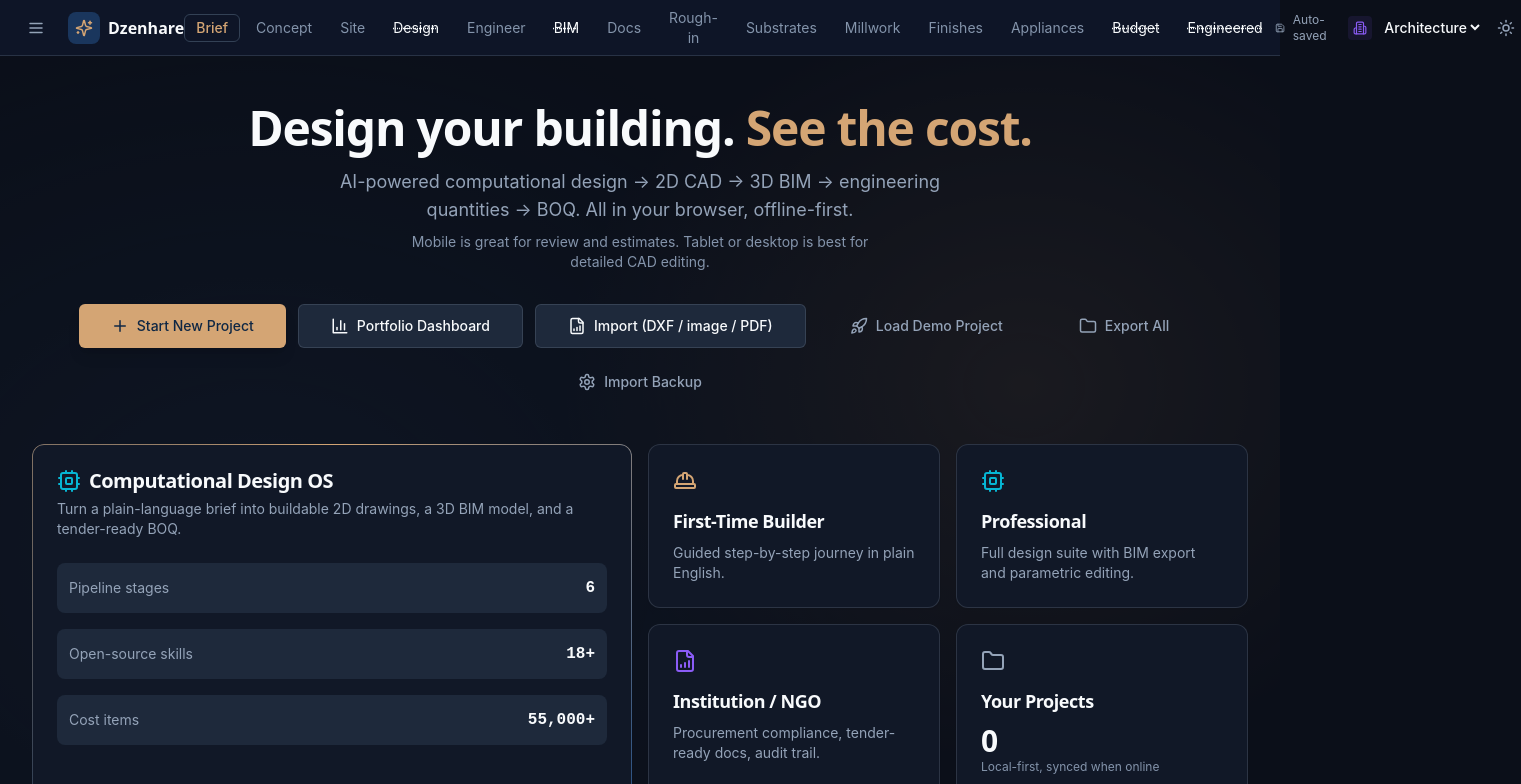
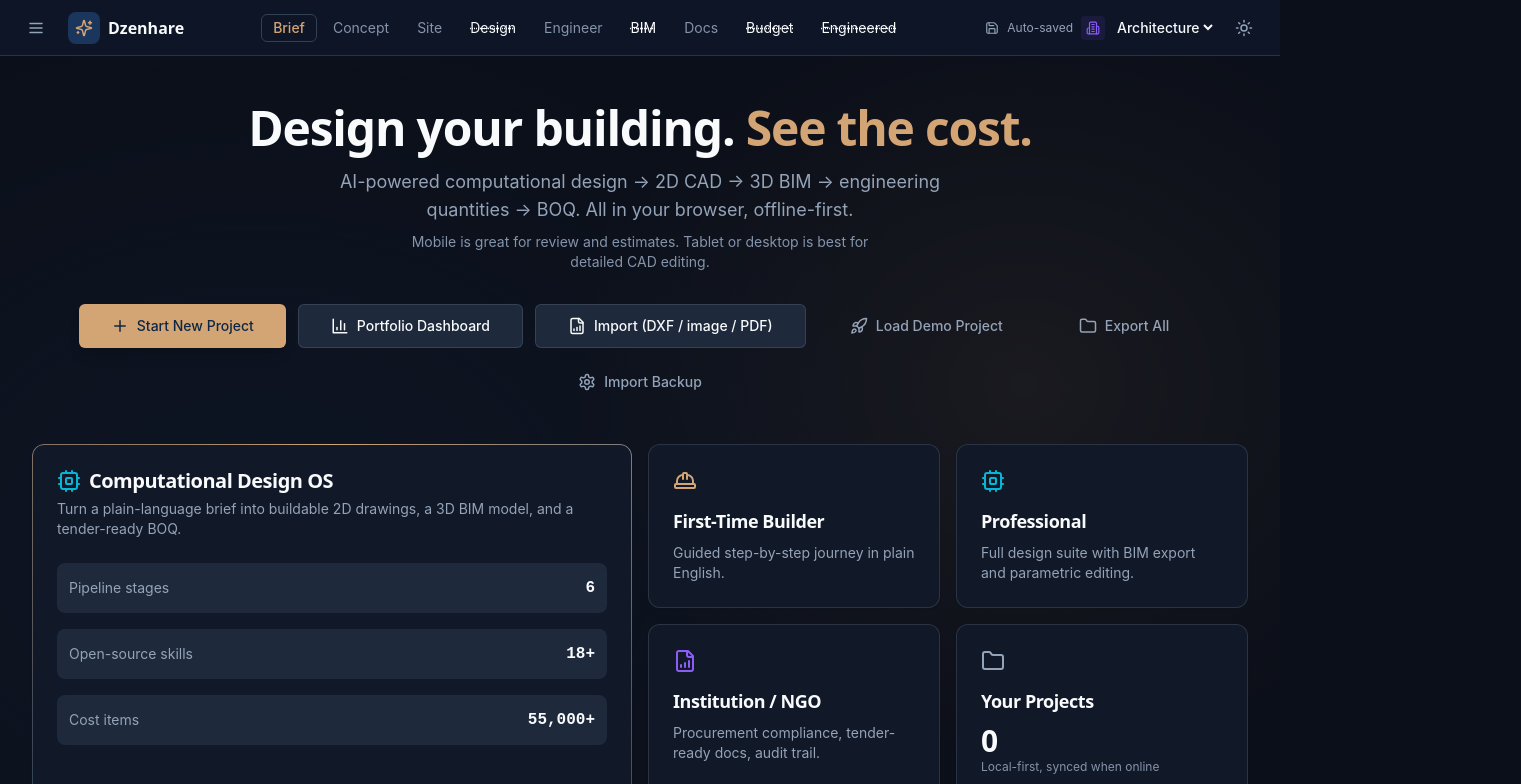
Before and after one commit to securequalitybuilders-art/budget-engineer, a React (Vite) app: page / in a window 1280 px wide. Shown: the top 784 px of the page, 1521 px wide, since content can reach past the window. Built offline with nearby package versions, Linux system fonts and the light colour scheme.

Commit message:
refactor: move construction phases into BimStage hub, remove 5 rail stages

```diff
--- a/src/components/dashboard/stages.ts
+++ b/src/components/dashboard/stages.ts
@@ -15,7 +15,7 @@
 }
 
 /** Map old numeric stages to StageId for backward compat */
-const NUM_TO_STAGE_ID: StageId[] = ['brief', 'concept', 'design', 'bim', 'rough-in', 'substrates', 'millwork', 'finishes', 'appliances', 'budget', 'budget-engineered'];
+const NUM_TO_STAGE_ID: StageId[] = ['brief', 'concept', 'site-analysis', 'design', 'engineering', 'bim', 'docs-bim', 'budget', 'budget-engineered'];
 
 /** Get stages for a discipline as the old WorkflowStage format */
 export function getStagesForDisciplineLegacy(discipline: DisciplineId): WorkflowStage[] {
--- a/src/components/dashboard/stages/BimStage.tsx
+++ b/src/components/dashboard/stages/BimStage.tsx
@@ -3,7 +3,7 @@
 import { GlbSiteViewer } from '@/components/bim/GlbSiteViewer'
 import { DrawingsPanel } from '@/components/drawings/DrawingsPanel'
 import { Button } from '@/components/ui/Button'
-import { Box, LayoutGrid, Boxes, Globe } from 'lucide-react'
+import { Box, LayoutGrid, Boxes, Globe, Wrench, Layers, LayoutPanelTop, Palette, Plug, Clock } from 'lucide-react'
 import { motion } from 'framer-motion'
 import { ErrorBoundary } from '@/components/common/ErrorBoundary'
 import { useGlbExport } from '@/hooks/useGlbExport'
@@ -11,8 +11,29 @@
 import type { PlanModel } from '@/domain/plan'
 import type { DesignOption } from '@/domain/boq'
 import { useDrawingRegisterStore } from '@/stores/drawingRegisterStore'
+import { ConstructionPhaseView } from '@/components/construction/ConstructionPhaseView'
+import { ROUGH_IN_PHASE, SUBSTRATES_PHASE, MILLWORK_PHASE, FINISHES_PHASE, APPLIANCES_PHASE } from '@/engine/construction/constructionPhases'
 
-type BimView = 'model' | 'site' | 'drawings'
+type BimView = 'model' | 'site' | 'drawings' | '4d-sequence' | 'construction'
+
+/** Construction sub-tab within BIM */
+type ConstructionPhaseTab = 'rough-in' | 'substrates' | 'millwork' | 'finishes' | 'appliances'
+
+const CONSTRUCTION_TABS: { key: ConstructionPhaseTab; label: string; icon: typeof Wrench }[] = [
+  { key: 'rough-in', label: 'Rough-in', icon: Wrench },
+  { key: 'substrates', label: 'Substrates', icon: Layers },
+  { key: 'millwork', label: 'Millwork', icon: LayoutPanelTop },
+  { key: 'finishes', label: 'Finishes', icon: Palette },
+  { key: 'appliances', label: 'Appliances', icon: Plug },
+]
+
+const PHASE_MAP = {
+  'rough-in': ROUGH_IN_PHASE,
+  'substrates': SUBSTRATES_PHASE,
+  'millwork': MILLWORK_PHASE,
+  'finishes': FINISHES_PHASE,
+  'appliances': APPLIANCES_PHASE,
+} as const
 
 interface BimStageProps {
   activePlan: PlanModel | null
@@ -21,6 +42,7 @@
 
 export function BimStage({ activePlan, selectedDesign }: BimStageProps) {
   const [view, setView] = useState<BimView>('model')
+  const [constructionTab, setConstructionTab] = useState<ConstructionPhaseTab>('rough-in')
   const { glbUrl, isExporting, error: exportError, generate, download } = useGlbExport()
   const registerSheets = useDrawingRegisterStore((s) => s.sheets)
   const initializeRegister = useDrawingRegisterStore((s) => s.initialize)
@@ -82,7 +104,7 @@
 
   return (
     <div className="flex h-full flex-col">
-      <div className="flex items-center gap-2 border-b border-[var(--border-default)] px-4 py-2">
+      <div className="flex items-center gap-2 border-b border-[var(--border-default)] px-4 py-2 overflow-x-auto">
         <Button
           variant={view === 'model' ? 'brand' : 'ghost'}
           size="sm"
@@ -103,6 +125,23 @@
           onClick={() => setView('drawings')}
         >
           <LayoutGrid size={14} className="mr-1" /> Drawings
+        </Button>
+
+        <div className="mx-1 h-5 w-px bg-stone-700/60 shrink-0" />
+
+        <Button
+          variant={view === '4d-sequence' ? 'brand' : 'ghost'}
+          size="sm"
+          onClick={() => setView('4d-sequence')}
+        >
+          <Clock size={14} className="mr-1" /> 4D Sequencing
+        </Button>
+        <Button
+          variant={view === 'construction' ? 'brand' : 'ghost'}
+          size="sm"
+          onClick={() => setView('construction')}
+        >
+          <Wrench size={14} className="mr-1" /> Construction
         </Button>
       </div>
 
@@ -155,6 +194,53 @@
               <DrawingsPanel activePlan={activePlan} design={selectedDesign} floors={selectedDesign?.floors ?? 1} />
             </ErrorBoundary>
           )}
+
+          {/* 4D Construction Sequencing */}
+          {view === '4d-sequence' && (
+            <div className="flex flex-1 flex-col items-center justify-center gap-4 bg-stone-900/50 rounded-lg border border-stone-800 p-8">
+              <Clock size={48} className="text-cyan-500/60" />
+              <h3 className="text-lg font-semibold text-stone-200">4D Construction Sequencing</h3>
+              <p className="text-sm text-stone-400 max-w-lg text-center">
+                Visualise the build timeline overlaid on the 3D model. Each construction phase (foundation → superstructure → roof → services → finishes)
+                is animated in order, showing materials arriving on-site and being installed.
+              </p>
+              <div className="text-xs text-stone-400 bg-stone-800/60 px-3 py-1.5 rounded">
+                Coming soon — connects to Execution Monitor milestones
+              </div>
+            </div>
+          )}
+
+          {/* Layered Construction Assembly — 5 sub-tabs */}
+          {view === 'construction' && (
+            <div className="flex flex-col h-full gap-2">
+              {/* Construction phase sub-tabs */}
+              <div className="flex items-center gap-1 border-b border-stone-800 pb-2">
+                {CONSTRUCTION_TABS.map((tab) => {
+                  const Icon = tab.icon
+                  const isActive = constructionTab === tab.key
+                  return (
+                    <button
+                      key={tab.key}
+                      onClick={() => setConstructionTab(tab.key)}
+                      className={`flex items-center gap-1.5 rounded-md px-3 py-1.5 text-xs font-medium transition-colors ${
+                        isActive
+                          ? 'bg-cyan-500/10 text-cyan-300 border border-cyan-500/20'
+                          : 'text-stone-400 hover:text-stone-200 hover:bg-stone-800/60'
+                      }`}
+                    >
+                      <Icon size={12} />
+                      {tab.label}
+                    </button>
+                  )
+                })}
+              </div>
+
+              {/* Active phase content */}
+              <div className="flex-1 overflow-auto">
+                <ConstructionPhaseView phase={PHASE_MAP[constructionTab]} />
+              </div>
+            </div>
+          )}
         </div>
       </div>
     </div>
--- a/src/lib/studio/stageRegistry.ts
+++ b/src/lib/studio/stageRegistry.ts
@@ -4,11 +4,6 @@
   FileText,
   PenTool,
   Box,
-  Wrench,
-  Layers,
-  LayoutPanelTop,
-  Palette,
-  Plug,
   DollarSign,
   FileSpreadsheet,
   Globe,
@@ -25,11 +20,6 @@
   | 'engineering'
   | 'bim'
   | 'docs-bim'
-  | 'rough-in'
-  | 'substrates'
-  | 'millwork'
-  | 'finishes'
-  | 'appliances'
   | 'budget'
   | 'budget-engineered';
 
@@ -92,41 +82,6 @@
     icon: BookOpen,
   },
   {
-    id: 'rough-in',
-    label: 'Rough-in & Infrastructure',
-    shortLabel: 'Rough-in',
-    description: 'Laying out plumbing pipes, drains, and electrical conduits.',
-    icon: Wrench,
-  },
-  {
-    id: 'substrates',
-    label: 'Substrates & Enclosures',
-    shortLabel: 'Substrates',
-    description: 'Wall plastering, waterproofing, and tile backing.',
-    icon: Layers,
-  },
-  {
-    id: 'millwork',
-    label: 'Primary Millwork & Fixtures',
-    shortLabel: 'Millwork',
-    description: 'Base and wall cabinet installation, sink fitting, backsplash.',
-    icon: LayoutPanelTop,
-  },
-  {
-    id: 'finishes',
-    label: 'Finishes',
-    shortLabel: 'Finishes',
-    description: 'Wooden floor laying (done after heavy cabinet installation).',
-    icon: Palette,
-  },
-  {
-    id: 'appliances',
-    label: 'Appliances & Staging',
-    shortLabel: 'Appliances',
-    description: 'Installing the oven, stovetop, and countertop accessories.',
-    icon: Plug,
-  },
-  {
     id: 'budget',
     label: 'Budget',
     shortLabel: 'Budget',
@@ -161,14 +116,14 @@
 }
 
 const STAGE_ORDER: Record<DisciplineId, StageId[]> = {
-  ARCH: ['brief', 'concept', 'site-analysis', 'design', 'engineering', 'bim', 'docs-bim', 'rough-in', 'substrates', 'millwork', 'finishes', 'appliances', 'budget', 'budget-engineered'],
-  STR: ['brief', 'concept', 'design', 'engineering', 'bim', 'docs-bim', 'rough-in', 'substrates', 'budget', 'budget-engineered'],
-  MEP: ['brief', 'design', 'engineering', 'bim', 'docs-bim', 'rough-in', 'budget', 'budget-engineered'],
-  ELEC: ['brief', 'design', 'engineering', 'bim', 'docs-bim', 'rough-in', 'budget', 'budget-engineered'],
-  PLUM: ['brief', 'design', 'engineering', 'bim', 'docs-bim', 'rough-in', 'budget', 'budget-engineered'],
-  INT: ['brief', 'concept', 'design', 'engineering', 'bim', 'docs-bim', 'rough-in', 'millwork', 'finishes', 'budget', 'budget-engineered'],
-  LAND: ['brief', 'concept', 'site-analysis', 'design', 'engineering', 'bim', 'docs-bim', 'rough-in', 'substrates', 'budget', 'budget-engineered'],
-  CIVIL: ['brief', 'concept', 'site-analysis', 'design', 'engineering', 'bim', 'docs-bim', 'rough-in', 'substrates', 'budget', 'budget-engineered'],
+  ARCH: ['brief', 'concept', 'site-analysis', 'design', 'engineering', 'bim', 'docs-bim', 'budget', 'budget-engineered'],
+  STR: ['brief', 'concept', 'design', 'engineering', 'bim', 'docs-bim', 'budget', 'budget-engineered'],
+  MEP: ['brief', 'design', 'engineering', 'bim', 'docs-bim', 'budget', 'budget-engineered'],
+  ELEC: ['brief', 'design', 'engineering', 'bim', 'docs-bim', 'budget', 'budget-engineered'],
+  PLUM: ['brief', 'design', 'engineering', 'bim', 'docs-bim', 'budget', 'budget-engineered'],
+  INT: ['brief', 'concept', 'design', 'engineering', 'bim', 'docs-bim', 'budget', 'budget-engineered'],
+  LAND: ['brief', 'concept', 'site-analysis', 'design', 'engineering', 'bim', 'docs-bim', 'budget', 'budget-engineered'],
+  CIVIL: ['brief', 'concept', 'site-analysis', 'design', 'engineering', 'bim', 'docs-bim', 'budget', 'budget-engineered'],
 };
 
 export function isStageInDiscipline(stage: StageId, discipline: DisciplineId): boolean {
--- a/src/pages/Dashboard.tsx
+++ b/src/pages/Dashboard.tsx
@@ -22,11 +22,6 @@
 const SiteAnalysisStage = lazy(() => import('@/components/dashboard/stages/SiteAnalysisStage').then(m => ({ default: m.SiteAnalysisStage })));
 const DesignStage = lazy(() => import('@/components/dashboard/stages/DesignStage').then(m => ({ default: m.DesignStage })));
 const BimStage = lazy(() => import('@/components/dashboard/stages/BimStage').then(m => ({ default: m.BimStage })));
-const RoughInStage = lazy(() => import('@/components/dashboard/stages/RoughInStage').then(m => ({ default: m.RoughInStage })));
-const SubstratesStage = lazy(() => import('@/components/dashboard/stages/SubstratesStage').then(m => ({ default: m.SubstratesStage })));
-const MillworkStage = lazy(() => import('@/components/dashboard/stages/MillworkStage').then(m => ({ default: m.MillworkStage })));
-const FinishesStage = lazy(() => import('@/components/dashboard/stages/FinishesStage').then(m => ({ default: m.FinishesStage })));
-const AppliancesStage = lazy(() => import('@/components/dashboard/stages/AppliancesStage').then(m => ({ default: m.AppliancesStage })));
 const CostDeliverStage = lazy(() => import('@/components/dashboard/stages/CostDeliverStage').then(m => ({ default: m.CostDeliverStage })));
 const BudgetEngineeredStage = lazy(() => import('@/components/dashboard/stages/BudgetEngineeredStage').then(m => ({ default: m.BudgetEngineeredStage })));
 const EngineeringStage = lazy(() => import('@/components/dashboard/stages/EngineeringStage').then(m => ({ default: m.EngineeringStage })));
@@ -791,7 +786,7 @@
 
           {/* Main content area */}
           <div className="relative flex flex-1 flex-col overflow-hidden bg-[var(--bg-primary)]">
-            {(['brief', 'concept', 'site-analysis', 'design', 'engineering', 'bim', 'docs-bim', 'rough-in', 'substrates', 'millwork', 'finishes', 'appliances', 'budget', 'budget-engineered'] as StageId[]).includes(activeView as StageId) ? (
+            {(['brief', 'concept', 'site-analysis', 'design', 'engineering', 'bim', 'docs-bim', 'budget', 'budget-engineered'] as StageId[]).includes(activeView as StageId) ? (
               <>
                 {activeStageId === 'brief' && (
                   <Suspense fallback={<PageLoader />}>
@@ -895,11 +890,7 @@
                     />
                   </Suspense>
                 )}
-                {activeStageId === 'rough-in' && <Suspense fallback={<PageLoader />}><RoughInStage /></Suspense>}
-                {activeStageId === 'substrates' && <Suspense fallback={<PageLoader />}><SubstratesStage /></Suspense>}
-                {activeStageId === 'millwork' && <Suspense fallback={<PageLoader />}><MillworkStage /></Suspense>}
-                {activeStageId === 'finishes' && <Suspense fallback={<PageLoader />}><FinishesStage /></Suspense>}
-                {activeStageId === 'appliances' && <Suspense fallback={<PageLoader />}><AppliancesStage /></Suspense>}
+
                 {activeStageId === 'budget' && (
                   <Suspense fallback={<PageLoader />}>
                     <CostDeliverStage
--- a/src/stores/uiStore.ts
+++ b/src/stores/uiStore.ts
@@ -6,8 +6,8 @@
 
 export type ActiveView = number | StageId | 'history' | 'governance' | 'snapshots' | 'properties' | 'execution';
 
-/** Converts numeric stage (1-13) to semantic StageId for the ARCH discipline order */
-const NUM_TO_STAGE_ID: StageId[] = ['brief', 'concept', 'site-analysis', 'design', 'engineering', 'bim', 'rough-in', 'substrates', 'millwork', 'finishes', 'appliances', 'budget', 'budget-engineered'];
+/** Converts numeric stage (1-9) to semantic StageId for the ARCH discipline order */
+const NUM_TO_STAGE_ID: StageId[] = ['brief', 'concept', 'site-analysis', 'design', 'engineering', 'bim', 'docs-bim', 'budget', 'budget-engineered'];
 
 function numericToStageId(n: number): StageId {
   return NUM_TO_STAGE_ID[n - 1] ?? 'brief';
```
Also changed, not shown: 1 other file (tests, documents, lock files or other folders).
